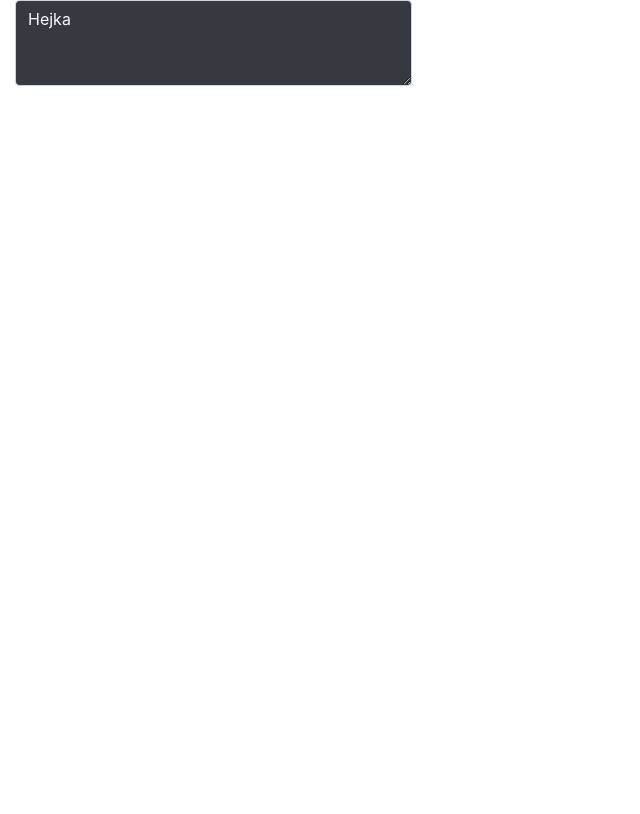
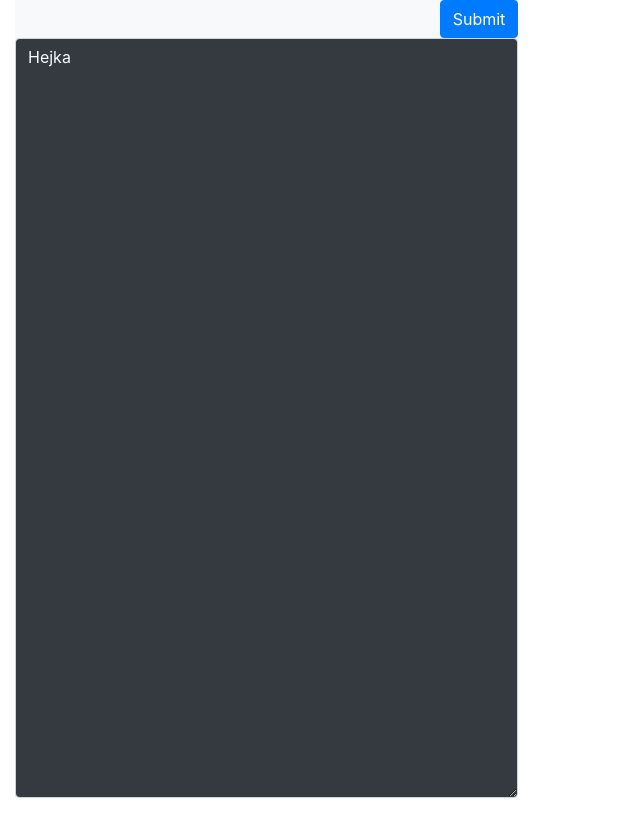
Before and after one commit to wojciech-jenczalik/coapi, an Angular app: page / in a window 1280 px wide. Shown: the whole page, without its empty margins (0-640 px from the left). Built offline with nearby package versions, Linux system fonts and the light colour scheme.

Commit message:
added some styling to main text area component

```diff
--- a/src/app/api-definition-text-area/api-definition-text-area.component.css
+++ b/src/app/api-definition-text-area/api-definition-text-area.component.css
@@ -0,0 +1,8 @@
+.form-group {
+  padding-top: 1vh;
+}
+
+.form-control {
+  min-height: 95vh;
+  white-space: pre;
+}
--- a/src/app/api-definition-text-area/api-definition-text-area.component.html
+++ b/src/app/api-definition-text-area/api-definition-text-area.component.html
@@ -1,5 +1,6 @@
-<form class="col-md-4">
-  <div class="form-group">
+<form class="col-md-5">
+  <button type="button" class="btn btn-primary float-right">Submit</button>
+  <div class="form-group bg-light">
 <!--    <label for="exampleFormControlTextarea1">Example textarea</label>-->
     <textarea class="form-control text-light bg-dark" id="exampleFormControlTextarea1" rows="3">Hejka</textarea>
   </div>
```
